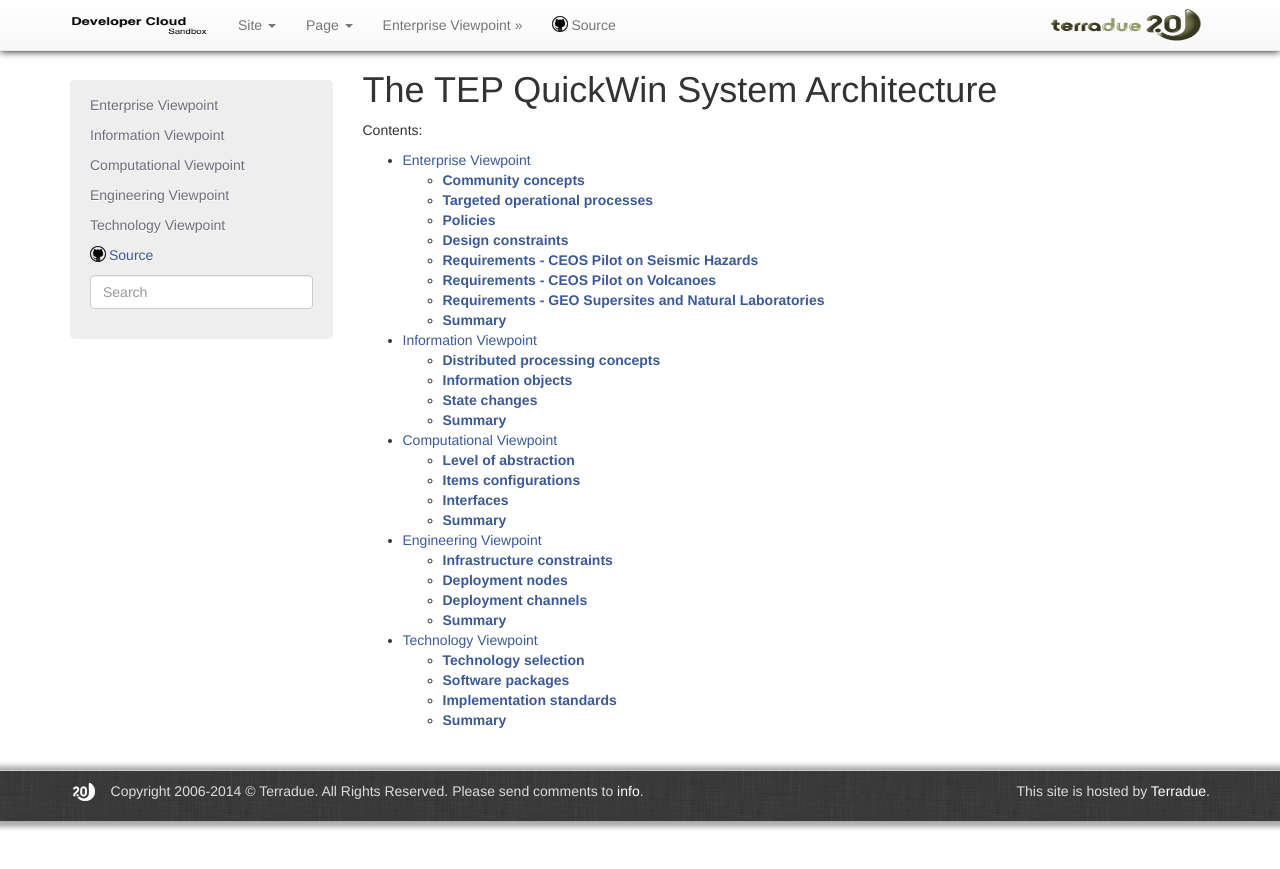
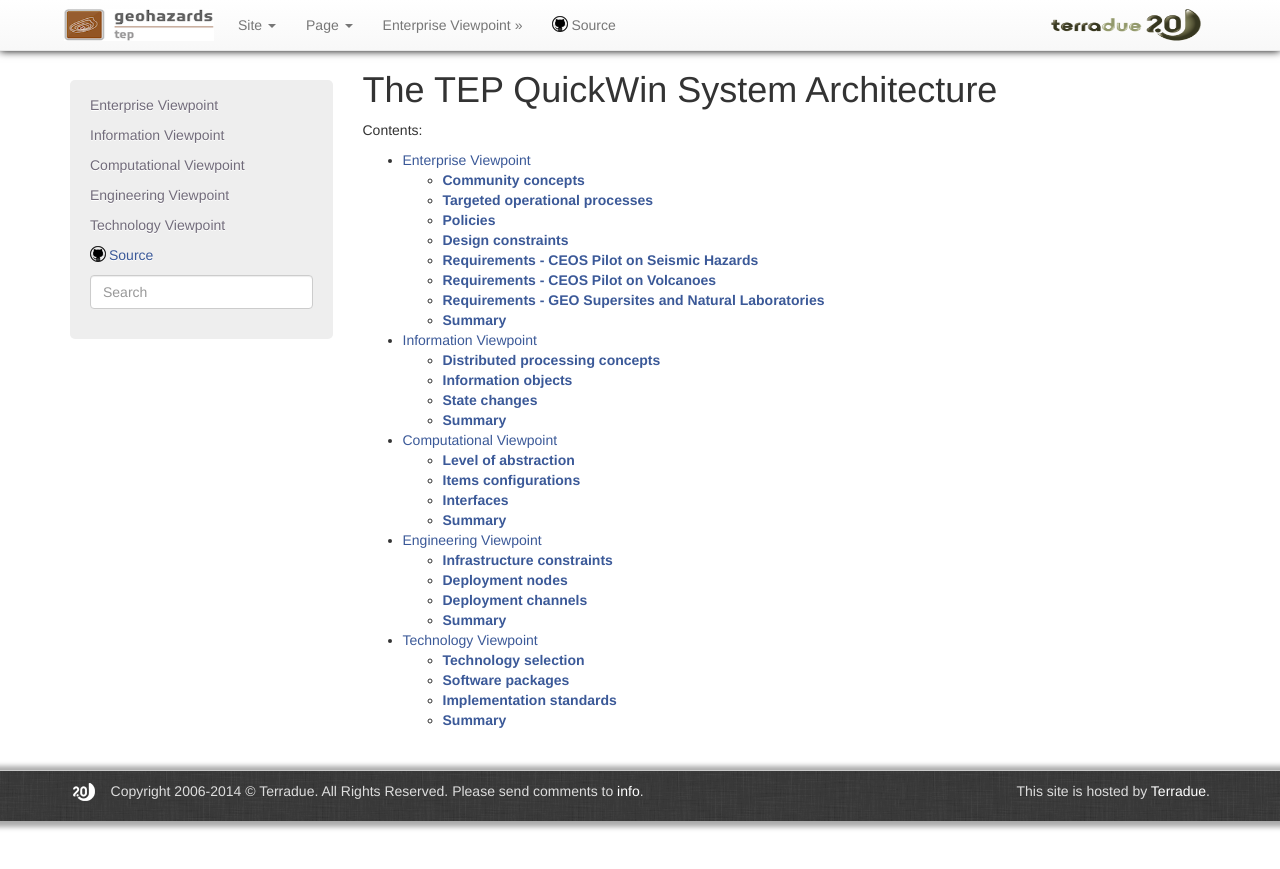
Before and after one commit to Terradue/doc-tep-geohazards-arch, a Sphinx documentation site: the page built from source/index.rst, in a window 1280 px wide. Shown: the top 869 px of the page. Built offline with Sphinx 7.4.7, drawn with Linux system fonts in a browser that asks for light colours.

Commit message:
Update navbar.html

```diff
--- a/source/_templates/navbar.html
+++ b/source/_templates/navbar.html
@@ -14,12 +14,12 @@
           <span class="icon-bar"></span>
         </button>
         <a class="navbar-brand" href="http://www.terradue.com" target="_blank"><img id="logo" src="{{ pathto('_static/t2Logo.png',1) }}"></a>
-        <!--<a class="navbar-brand" href="{{ pathto(master_doc) }}"><img class="navbar-brand-logo" src="{{ pathto('_static/sandboxLogo.png',1) }}" alt="sandbox-logo"/></a>-->
+        <!--<a class="navbar-brand" href="{{ pathto(master_doc) }}"><img class="navbar-brand-logo" src="{{ pathto('_static/logo-geohazard.png',1) }}" alt="sandbox-logo"/></a>-->
       </div>
 
         <div class="collapse navbar-collapse nav-collapse">
           <ul class="nav navbar-nav">
-	    <a class="navbar-brand" href="http://www.terradue.com" target="_blank"><img id="logo" src="{{ pathto('_static/dcs-logo.png',1) }}"></a>
+	    <a class="navbar-brand" href="http://www.terradue.com" target="_blank"><img id="logo" src="{{ pathto('_static/logo-geohazard.png',1) }}"></a>
             <li class="divider-vertical"></li>
 <!--             {% include "versions.html" %} -->
 
```
